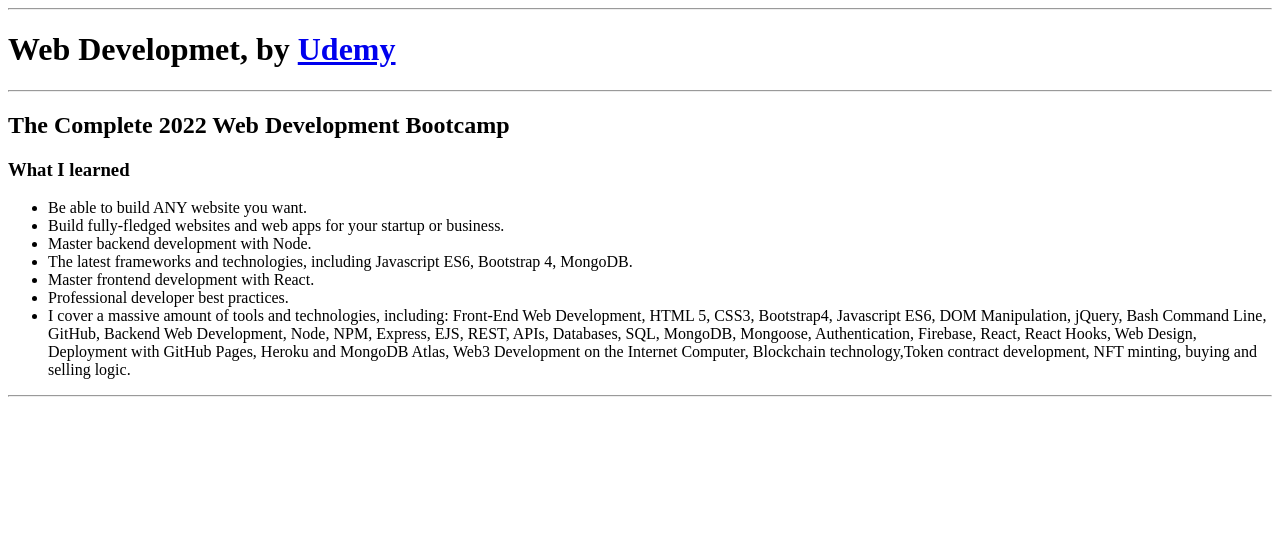
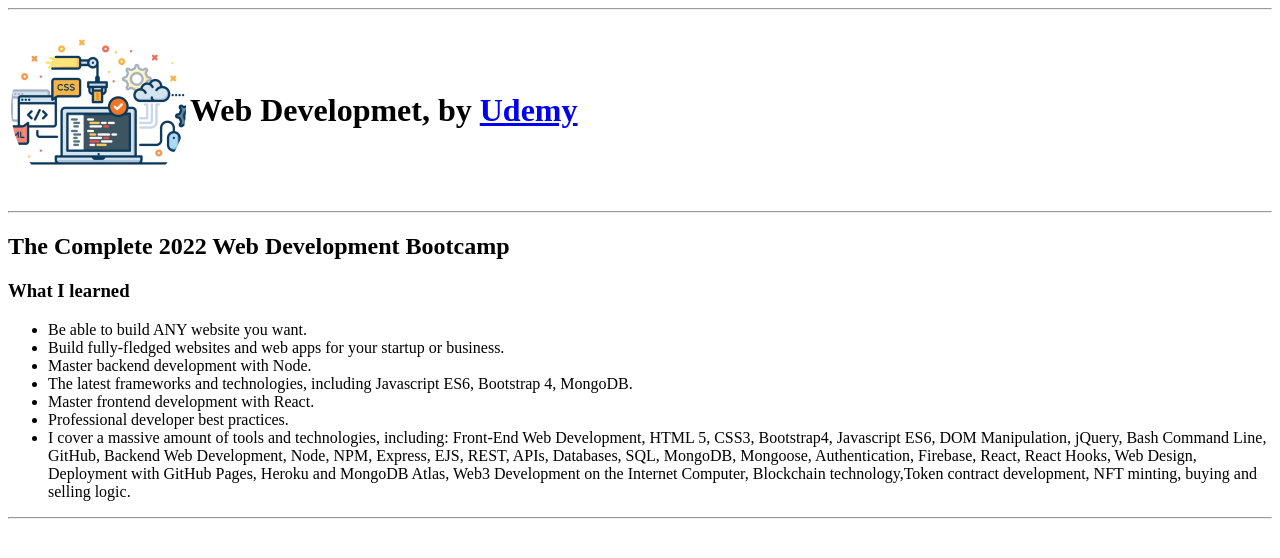
Before and after one commit to ChrestosDen/CV, a plain HTML site: page wdudemy.html in a window 1280 px wide. Drawn offline with Linux system fonts and the light colour scheme.

Commit message:
Update wdudemy.html

```diff
--- a/wdudemy.html
+++ b/wdudemy.html
@@ -9,7 +9,12 @@
 
   <body>
 
-    <h1>Web Developmet, by <a href="https://www.udemy.com/">Udemy</a></h1>
+    <table>
+     <tr>
+      <td><img src="wd.png" alt="Web development icon"></td>
+      <td><h1>Web Developmet, by <a href="https://www.udemy.com/">Udemy</a></h1></td>
+     </tr>
+    </table>
 
     <hr>
 
```
